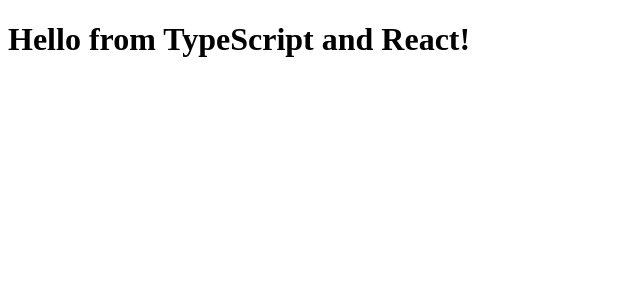
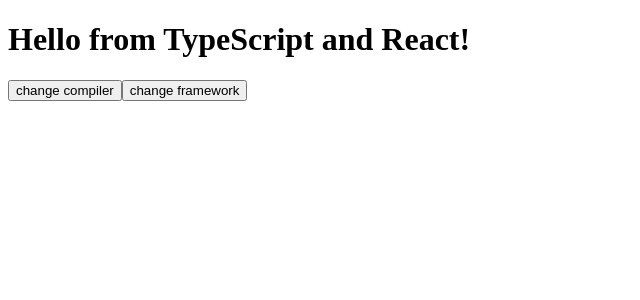
Before and after one commit to impressor615/shopping-mall-feed, a React app in the folder web/: page / in a window 1280 px wide. Shown: the top 300 px of the page, without its empty margins (0-640 px from the left). Built offline with nearby package versions, Linux system fonts and the light colour scheme.

Commit message:
web - add basic redux dispatch example
[Why]

*

```diff
--- a/web/src/@types/index.d.ts
+++ b/web/src/@types/index.d.ts
@@ -11,3 +11,7 @@
   type: string;
   payload?: string | object;
 }
+
+interface ConnectProps {
+  dispatch: (arg: BaseAction) => void;
+}
--- a/web/src/components/Hello.tsx
+++ b/web/src/components/Hello.tsx
@@ -1,5 +1,41 @@
 import React from "react";
+import { connect } from "react-redux";
 
-export interface HelloProps { compiler: string; framework: string; }
+import {
+  CHANGE_COMPILER,
+  CHANGE_FRAMEWORK,
+} from "@/constants";
 
-export const Hello = (props: HelloProps) => <h1>Hello from {props.compiler} and {props.framework}!</h1>;
+export interface HelloProps extends ConnectProps {
+  compiler: string;
+  framework: string;
+}
+
+class Hello extends React.PureComponent<HelloProps, {}> {
+  public render() {
+    const { compiler, framework } = this.props;
+    return (
+      <>
+        <h1>Hello from {compiler} and {framework}!</h1>
+        <button onClick={this.onChangeCompiler} type="button">change compiler</button>
+        <button onClick={this.onChangeFramework} type="button">change framework</button>
+      </>
+    );
+  }
+
+  private onChangeCompiler = () => {
+    const { dispatch } = this.props;
+    dispatch({ type: CHANGE_COMPILER, payload: "Javascript" });
+  }
+
+  private onChangeFramework = () => {
+    const { dispatch } = this.props;
+    dispatch({ type: CHANGE_FRAMEWORK, payload: "CoffeeScript" });
+  }
+}
+
+const mapStateToProps = ({ hello }: { hello: HelloState }) => ({
+  ...hello,
+});
+
+export default connect(mapStateToProps)(Hello);
--- a/web/src/index.tsx
+++ b/web/src/index.tsx
@@ -3,13 +3,13 @@
 import ReactDOM from "react-dom";
 import { Provider } from "react-redux";
 
-import { Hello } from "@/components/Hello";
+import Hello from "@/components/Hello";
 import configureStore from "@/configureStore";
 
 const Store = configureStore();
 ReactDOM.render(
   <Provider store={Store}>
-    <Hello compiler="TypeScript" framework="React" />
+    <Hello />
   </Provider>,
   document.getElementById("app") as HTMLElement,
 );
```
Also changed, not shown: 1 other file (tests, documents, lock files or other folders).
